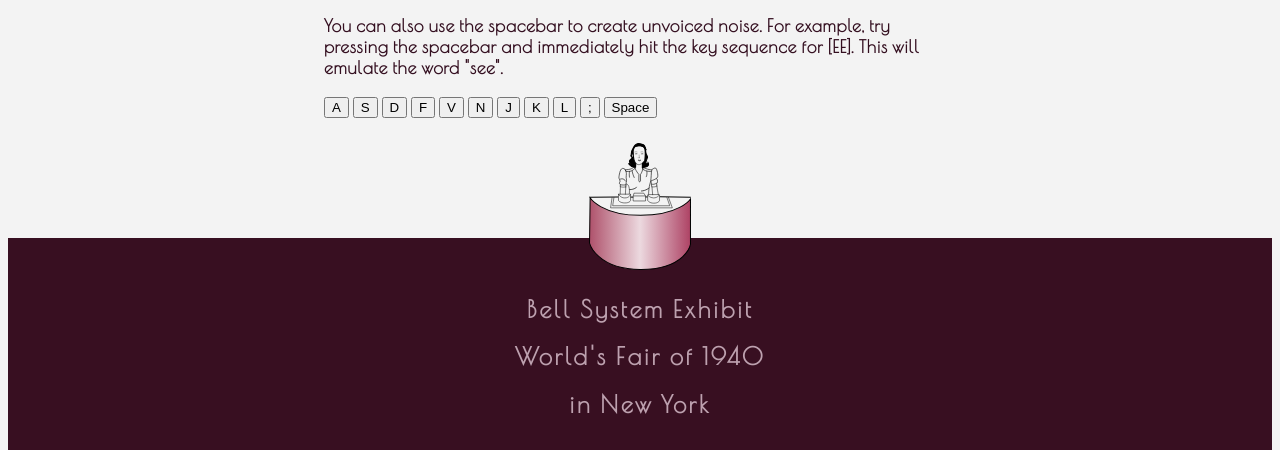
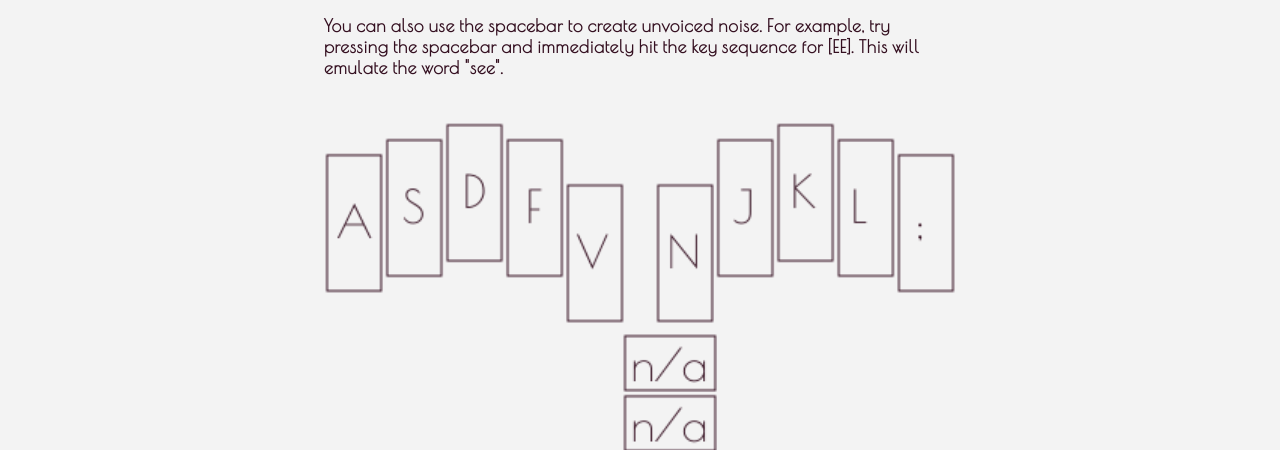
Before and after one commit to gmoe/voder, a plain HTML site: page index.html in a window 1280 px wide. Shown: the part 1115-1565 px from the top of the page. Drawn offline with nearby package versions, Linux system fonts and the light colour scheme.

Commit message:
Fixed keyboard shortcuts for WebKit. New console display.

```diff
--- a/css/style.css
+++ b/css/style.css
@@ -33,6 +33,13 @@
 
   max-width: 100%;
   height: auto;
+}
+
+#consoleDisplay {
+  width: 100%;
+  height: auto;
+
+  border-bottom: 2px dashed #bda1af;
 }
 
 #footer {
@@ -102,4 +109,8 @@
   #content {
     width: 100%;
   }
+
+  #footerContent {
+    width: 100%;
+  }
 }
--- a/index.html
+++ b/index.html
@@ -45,20 +45,13 @@
       try pressing the spacebar and immediately hit the key sequence for [EE].
       This will emulate the word "see". </p>
 
-      <button id="button1" type="button">A</button>
-      <button id="button2" type="button">S</button>
-      <button id="button3" type="button">D</button>
-      <button id="button4" type="button">F</button>
-      <button id="button5" type="button">V</button>
-      <button id="button6" type="button">N</button>
-      <button id="button7" type="button">J</button>
-      <button id="button8" type="button">K</button>
-      <button id="button9" type="button">L</button>
-      <button id="button10" type="button">;</button>
-      <button id="noise" type="button">Space</button>
-
+      <canvas id="consoleDisplay" width=420 height=320>
+        Your browser does not have the necessary support to run this
+        application. You might also have Javascript disabled.
+      </canvas>
 
       <script src="js/voder.js"></script>
+      <script src="js/consoleDisplay.js"></script>
 
     </div>
 
--- /dev/null
+++ b/js/consoleDisplay.js
@@ -0,0 +1,93 @@
+(function() {
+  "use strict";
+
+  var canvas = document.getElementById("consoleDisplay");
+  var ctx = canvas.getContext("2d");
+
+  var buttonStates = {};
+
+  function buttonState(letter) {
+    if(buttonStates[letter]) {
+      ctx.strokeStyle = "#ff0000";
+    } else {
+      ctx.strokeStyle = "#340f20";
+    }
+  }
+
+  function draw() {
+    ctx.clearRect(0, 0, 420, 320);
+
+    ctx.font = "30px Poiret One";
+    ctx.fillStyle = "#340f20";
+
+    // Left Hand -------------------
+    buttonState("a");
+    ctx.strokeRect(2, 40, 36, 90);
+    ctx.fillText("A", 8, 95);
+
+    buttonState("s");
+    ctx.strokeRect(42, 30, 36, 90);
+    ctx.fillText("S", 52, 85);
+
+    buttonState("d");
+    ctx.strokeRect(82, 20, 36, 90);
+    ctx.fillText("D", 92, 75);
+
+    buttonState("f");
+    ctx.strokeRect(122, 30, 36, 90);
+    ctx.fillText("F", 134, 85);
+
+    buttonState("v");
+    ctx.strokeRect(162, 60, 36, 90);
+    ctx.fillText("V", 168, 115);
+
+    //Left Wrist -------------------
+    buttonState(" ");
+    ctx.strokeRect(42, 240, 120, 36);
+    ctx.fillText("Space", 54, 268);
+
+    //Right Hand -------------------
+    buttonState("n");
+    ctx.strokeRect(222, 60, 36, 90);
+    ctx.fillText("N", 228, 115);
+
+    buttonState("j");
+    ctx.strokeRect(262, 30, 36, 90);
+    ctx.fillText("J", 272, 85);
+
+    buttonState("k");
+    ctx.strokeRect(302, 20, 36, 90);
+    ctx.fillText("K", 310, 75);
+
+    buttonState("l");
+    ctx.strokeRect(342, 30, 36, 90);
+    ctx.fillText("L", 350, 85);
+
+    buttonState(";");
+    ctx.strokeRect(382, 40, 36, 90);
+    ctx.fillText(";", 394, 95);
+
+    //Right Auxillary --------------
+    ctx.strokeRect(200, 160, 60, 36);
+    ctx.fillText("n/a", 204, 190);
+    ctx.strokeRect(200, 200, 60, 36);
+    ctx.fillText("n/a", 204, 230);
+    ctx.strokeRect(200, 240, 60, 36);
+    ctx.fillText("n/a", 204, 270);
+  }
+
+  window.addEventListener('keydown', function(event) {
+    var eventVal = event.key || String.fromCharCode(event.keyCode).toLowerCase();
+    buttonStates[eventVal] = true;
+    requestAnimationFrame(draw);
+  });
+
+  window.addEventListener('keyup', function(event) {
+    var eventVal = event.key || String.fromCharCode(event.keyCode).toLowerCase();
+    buttonStates[eventVal] = false;
+    requestAnimationFrame(draw);
+  });
+
+  requestAnimationFrame(draw);
+
+}());
--- a/js/voder.js
+++ b/js/voder.js
@@ -3,8 +3,7 @@
 
   var audioCtx = new (window.AudioContext || window.webkitAudioContext)();
 
-  function makeFormant(buttonEle, keyPress, freq) {
-    var button = document.getElementById(buttonEle);
+  function makeFormant(freq) {
 
     var sinOsc = audioCtx.createOscillator();
     sinOsc.type = "sawtooth";
@@ -23,31 +22,20 @@
     bandPass.connect(gainNode);
     gainNode.connect(audioCtx.destination);
 
-
-    function muteOff() {
-      gainNode.gain.value = 0.75;
-    }
-
-    function mute() {
-      gainNode.gain.value = 0.0;
-    }
-
-    button.onmousedown = muteOff;
-    button.onmouseup = mute;
-    window.addEventListener('keydown', function(event) { if(event.key == keyPress) muteOff() } );
-    window.addEventListener('keyup', function(event) { if(event.key == keyPress) mute() } );
+    return gainNode;
   }
 
-  makeFormant("button1", "a", 225);
-  makeFormant("button2", "s", 450);
-  makeFormant("button3", "d", 700);
-  makeFormant("button4", "f", 1000);
-  makeFormant("button5", "v", 1400);
-  makeFormant("button6", "n", 2000);
-  makeFormant("button7", "j", 2700);
-  makeFormant("button8", "k", 3800);
-  makeFormant("button9", "l", 5400);
-  makeFormant("button10", ";", 7500);
+  var formants = {};
+  formants["a"] = makeFormant(225);
+  formants["s"] = makeFormant(450);
+  formants["d"] = makeFormant(700);
+  formants["f"] = makeFormant(1000);
+  formants["v"] = makeFormant(1400);
+  formants["n"] = makeFormant(2000);
+  formants["j"] = makeFormant(2700);
+  formants["k"] = makeFormant(3800);
+  formants["l"] = makeFormant(5400);
+  formants[";"] = makeFormant(7500);
 
   var noise = audioCtx.createBufferSource();
   var buffer = audioCtx.createBuffer(1, 8192, audioCtx.sampleRate);
@@ -69,23 +57,29 @@
   var noiseGain = audioCtx.createGain();
   noiseGain.gain.value = 0.0;
 
-  function noiseMute() {
-    noiseGain.gain.value = 0.0;
-  }
-
-  function noiseMuteOff() {
-    noiseGain.gain.value = 0.75;
-  }
+  formants[" "] = noiseGain;
 
   noise.connect(noiseFilter);
   noiseFilter.connect(noiseGain);
   noiseGain.connect(audioCtx.destination);
   noise.start(0);
 
-  var noiseButton = document.getElementById("noise");
-  noiseButton.onmousedown = noiseMuteOff;
-  noiseButton.onmouseup = noiseMute;
-  window.addEventListener('keydown', function(event) { if(event.key == " ") noiseMuteOff() } );
-  window.addEventListener('keyup', function(event) { if(event.key == " ") noiseMute() } );
+  window.addEventListener('keydown', function(event) {
+    for(var key in formants) {
+      var eventVal = event.key || String.fromCharCode(event.keyCode).toLowerCase();
+      if(eventVal == key) {
+        formants[key].gain.value = 0.75;
+      }
+    }
+  });
+
+  window.addEventListener('keyup', function(event) {
+    for(var key in formants) {
+      var eventVal = event.key || String.fromCharCode(event.keyCode).toLowerCase();
+      if(eventVal == key) {
+        formants[key].gain.value = 0.0;
+      }
+    }
+  });
 
 }());
```
Also changed, not shown: img/favicon-16.png (deleted).
